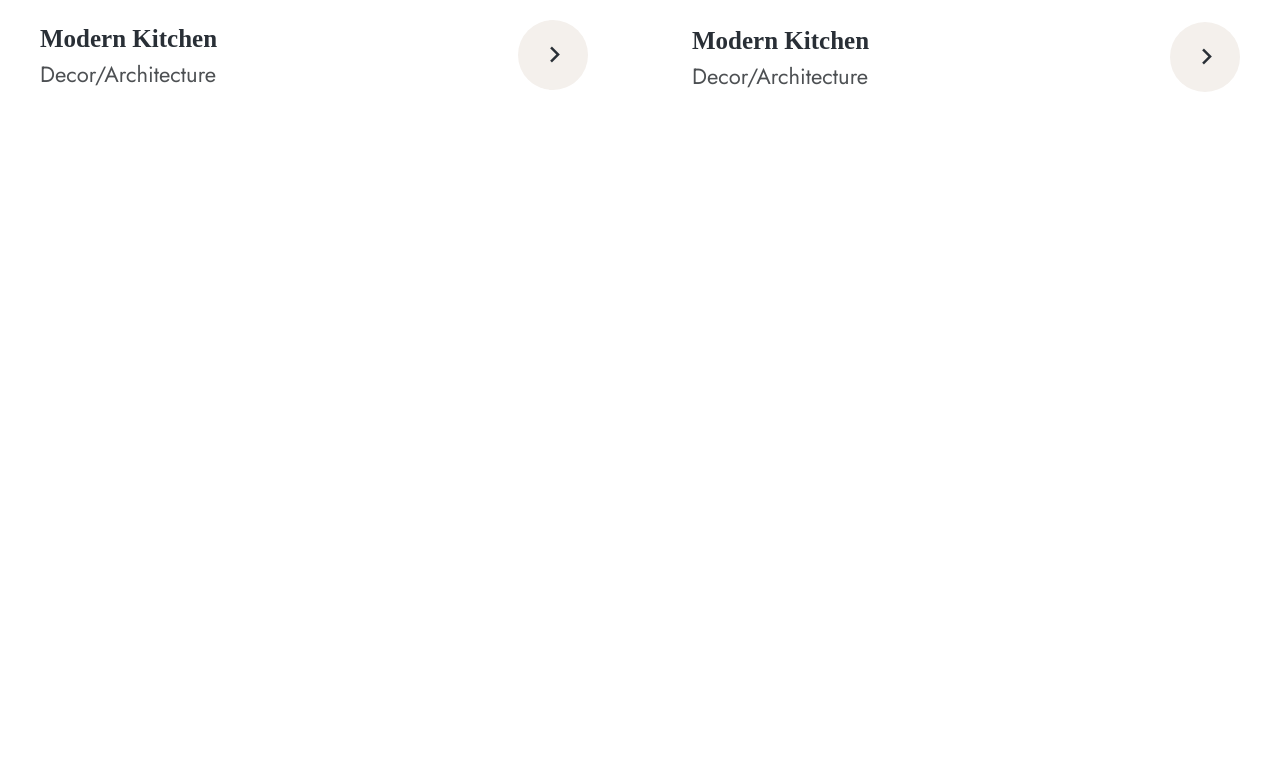
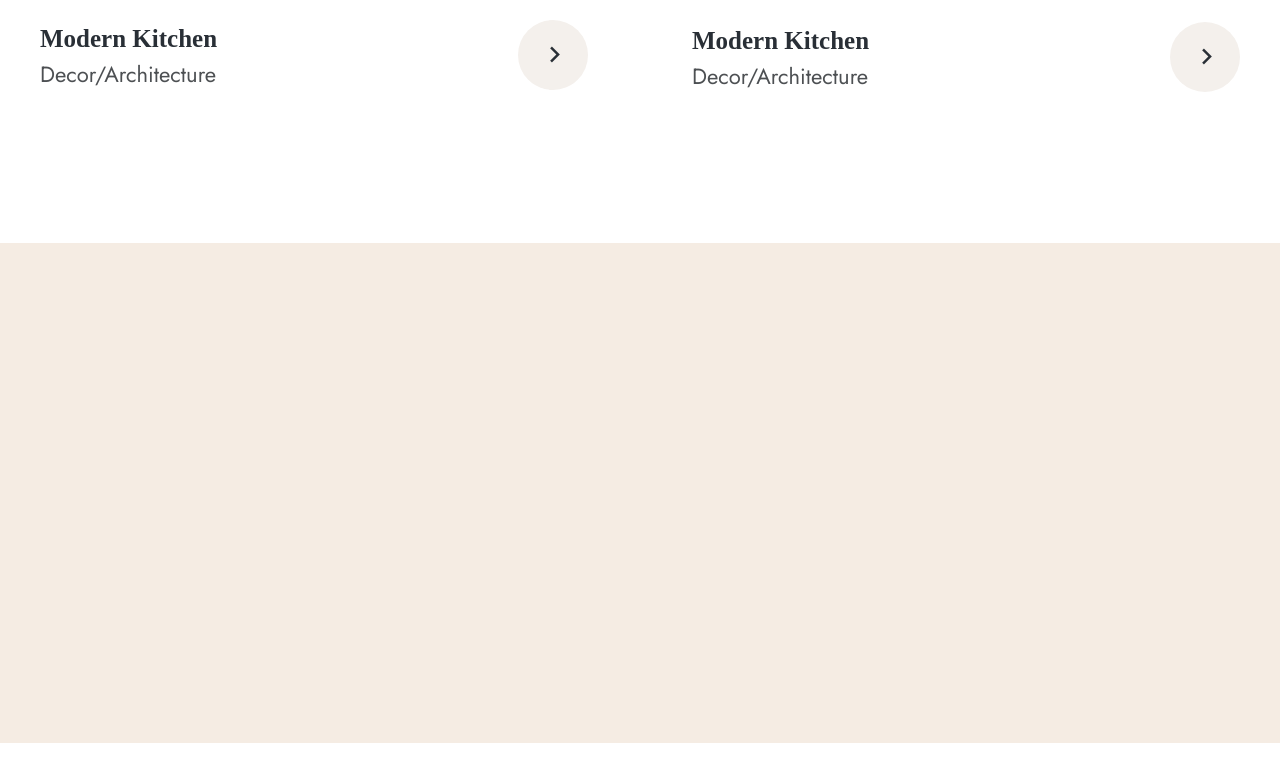
Before and after one commit to sh-hridoy001/agency-landing-page, a website: page index.html in a window 1280 px wide. Shown: the part 5043-5824 px from the top of the page. Drawn offline with nearby package versions, Linux system fonts and the light colour scheme; a web font is replaced by a local one.

Commit message:
solve some div of STARS section

```diff
--- a/index.html
+++ b/index.html
@@ -270,7 +270,7 @@
 
 
         <!-- works section -->
-         <section class="works container mx-auto mt-[80px] xl:mt-[150px]  relative z-20 xl:px-0">
+        <section class="works container mx-auto mt-[80px] xl:mt-[150px]  relative z-20 xl:px-0">
             <div class="container mx-auto xl:px-0 ">
 
                 <!--Text -->
@@ -331,8 +331,14 @@
 
                 </div>
             </div>
+        </section>
+
+        <!-- STARS -->
+         <section class="stars mx-auto mt-[80px] xl:mt-[150px] bg-accent/20  relative z-20">
+            <div class="container mx-auto" >
+                <div class="h-[500px]"></div>
+            </div>
          </section>
-
 
         <!--Temporary DIV  -->
         <div class="h-[3000px]">
```
Also changed, not shown: dist/output.css.
